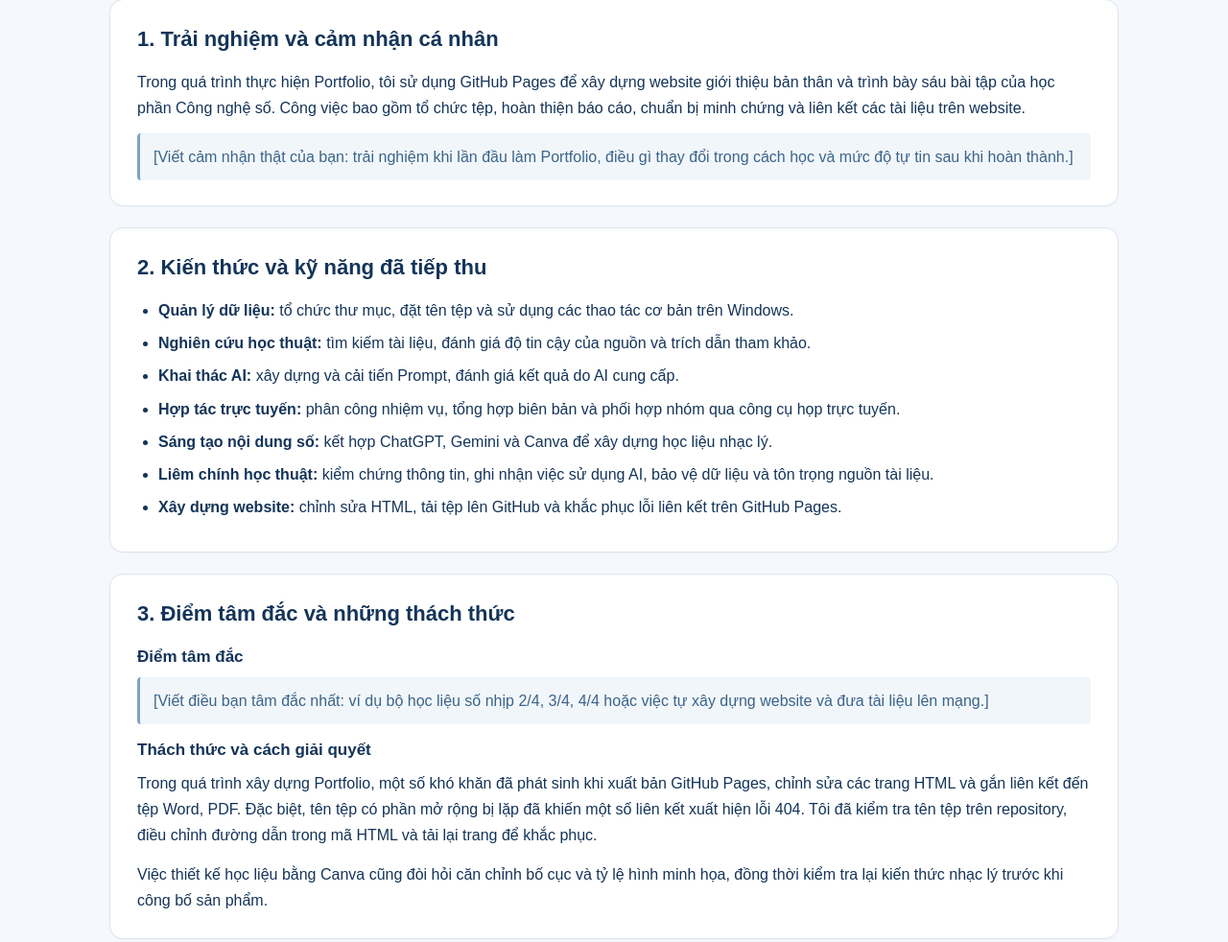
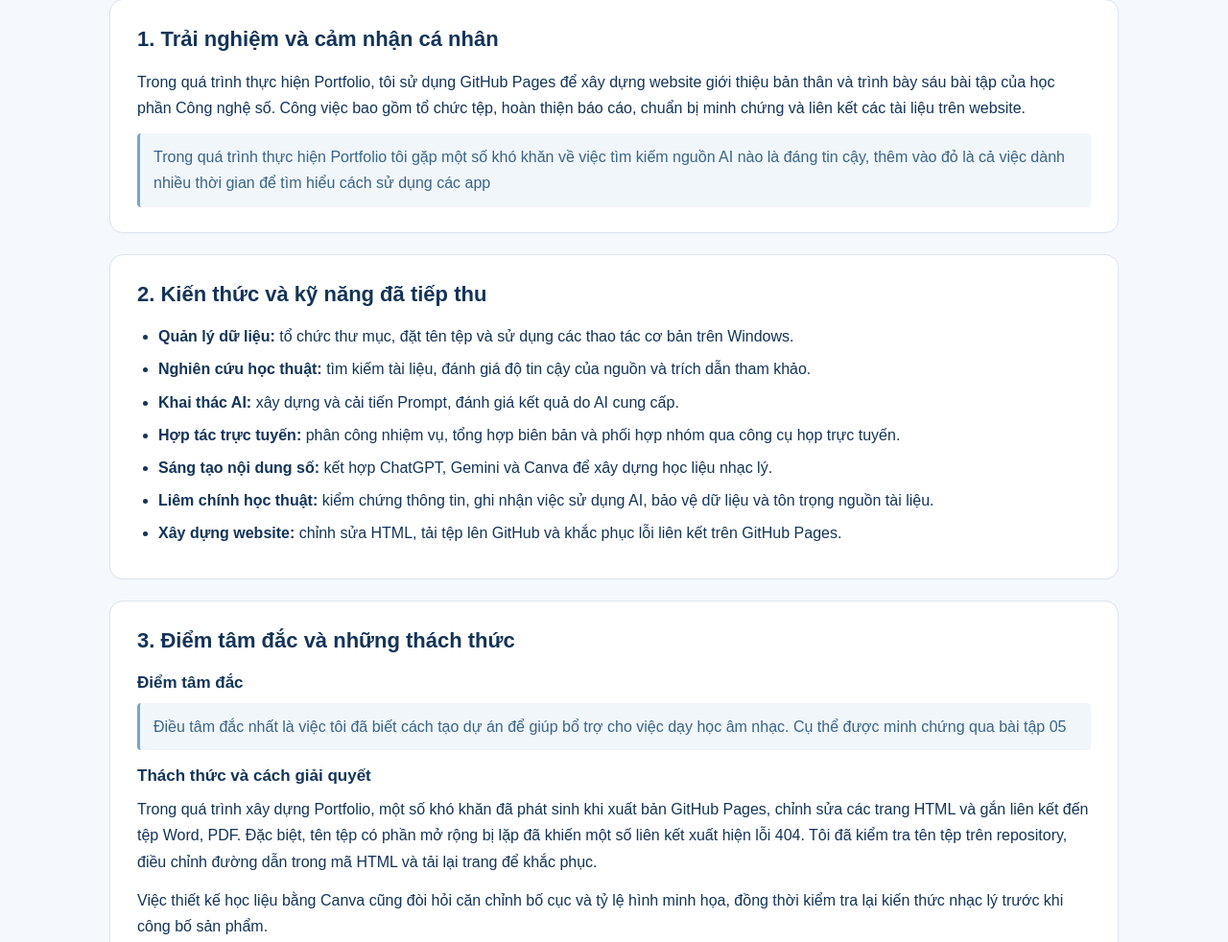
Before and after one commit to taismile1812-ux/taismile1812.github.io, a plain HTML site: page tong-ket.html in a window 1280 px wide. Shown: the part 306-1288 px from the top of the page at 96% size. Drawn offline with Linux system fonts and the light colour scheme.

Commit message:
Update tong-ket.html

```diff
--- a/tong-ket.html
+++ b/tong-ket.html
@@ -63,7 +63,7 @@
       <h2>1. Trải nghiệm và cảm nhận cá nhân</h2>
       <p>Trong quá trình thực hiện Portfolio, tôi sử dụng GitHub Pages để xây dựng website giới thiệu bản thân và trình bày sáu bài tập của học phần Công nghệ số. Công việc bao gồm tổ chức tệp, hoàn thiện báo cáo, chuẩn bị minh chứng và liên kết các tài liệu trên website.</p>
       <!-- Người thực hiện: thay đoạn bên dưới bằng 2–3 câu cảm nhận do chính mình viết. -->
-      <p class="hint">[Viết cảm nhận thật của bạn: trải nghiệm khi lần đầu làm Portfolio, điều gì thay đổi trong cách học và mức độ tự tin sau khi hoàn thành.]</p>
+      <p class="hint">Trong quá trình thực hiện Portfolio tôi gặp một số khó khăn về việc tìm kiếm nguồn AI nào là đáng tin cậy, thêm vào đỏ là cả việc dành nhiều thời gian để tìm hiểu cách sử dụng các app</p>
     </section>
 
     <section class="panel">
@@ -83,7 +83,7 @@
       <h2>3. Điểm tâm đắc và những thách thức</h2>
       <h3>Điểm tâm đắc</h3>
       <!-- Người thực hiện: thay đoạn bên dưới bằng ý kiến thực tế của chính mình. -->
-      <p class="hint">[Viết điều bạn tâm đắc nhất: ví dụ bộ học liệu số nhịp 2/4, 3/4, 4/4 hoặc việc tự xây dựng website và đưa tài liệu lên mạng.]</p>
+      <p class="hint">Điều tâm đắc nhất là việc tôi đã biết cách tạo dự án để giúp bổ trợ cho việc dạy học âm nhạc. Cụ thể được minh chứng qua bài tập 05</p>
       <h3>Thách thức và cách giải quyết</h3>
       <p>Trong quá trình xây dựng Portfolio, một số khó khăn đã phát sinh khi xuất bản GitHub Pages, chỉnh sửa các trang HTML và gắn liên kết đến tệp Word, PDF. Đặc biệt, tên tệp có phần mở rộng bị lặp đã khiến một số liên kết xuất hiện lỗi 404. Tôi đã kiểm tra tên tệp trên repository, điều chỉnh đường dẫn trong mã HTML và tải lại trang để khắc phục.</p>
       <p>Việc thiết kế học liệu bằng Canva cũng đòi hỏi căn chỉnh bố cục và tỷ lệ hình minh họa, đồng thời kiểm tra lại kiến thức nhạc lý trước khi công bố sản phẩm.</p>
```
